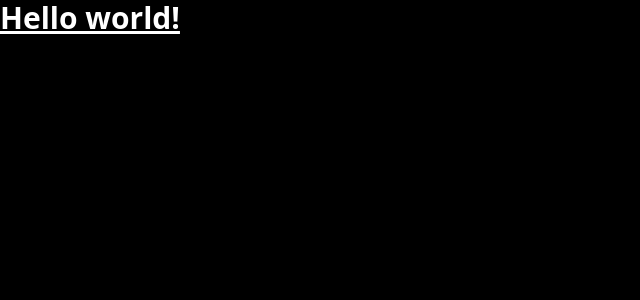
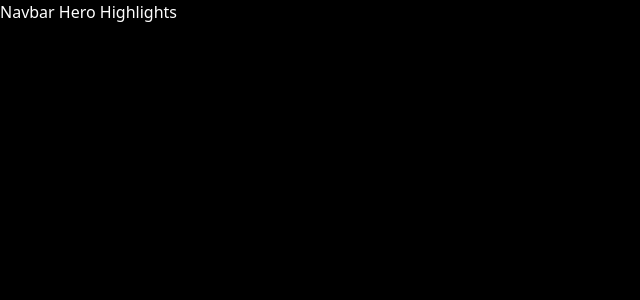
Before and after one commit to Zukhriddinbek-Code/apple-clone-threejs, a React (Vite) app: page / in a window 1280 px wide. Shown: the top 300 px of the page, without its empty margins (0-640 px from the left). Built offline with nearby package versions, Linux system fonts and the light colour scheme.

Commit message:
creating our folder structure

```diff
--- a/src/App.jsx
+++ b/src/App.jsx
@@ -1,5 +1,5 @@
 const App = () => {
-  return <h1 className="text-3xl font-bold underline">Hello world!</h1>;
+  return <main className="bg-black">Navbar Hero Highlights</main>;
 };
 
 export default App;
--- /dev/null
+++ b/src/components/Hero.jsx
@@ -0,0 +1,5 @@
+const Hero = () => {
+  return <div>Hero</div>;
+};
+
+export default Hero;
--- /dev/null
+++ b/src/components/Highlights.jsx
@@ -0,0 +1,5 @@
+const Highlights = () => {
+  return <div>Highlights</div>;
+};
+
+export default Highlights;
--- /dev/null
+++ b/src/components/Navbar.jsx
@@ -0,0 +1,5 @@
+const Navbar = () => {
+  return <div>Navbar</div>;
+};
+
+export default Navbar;
```
